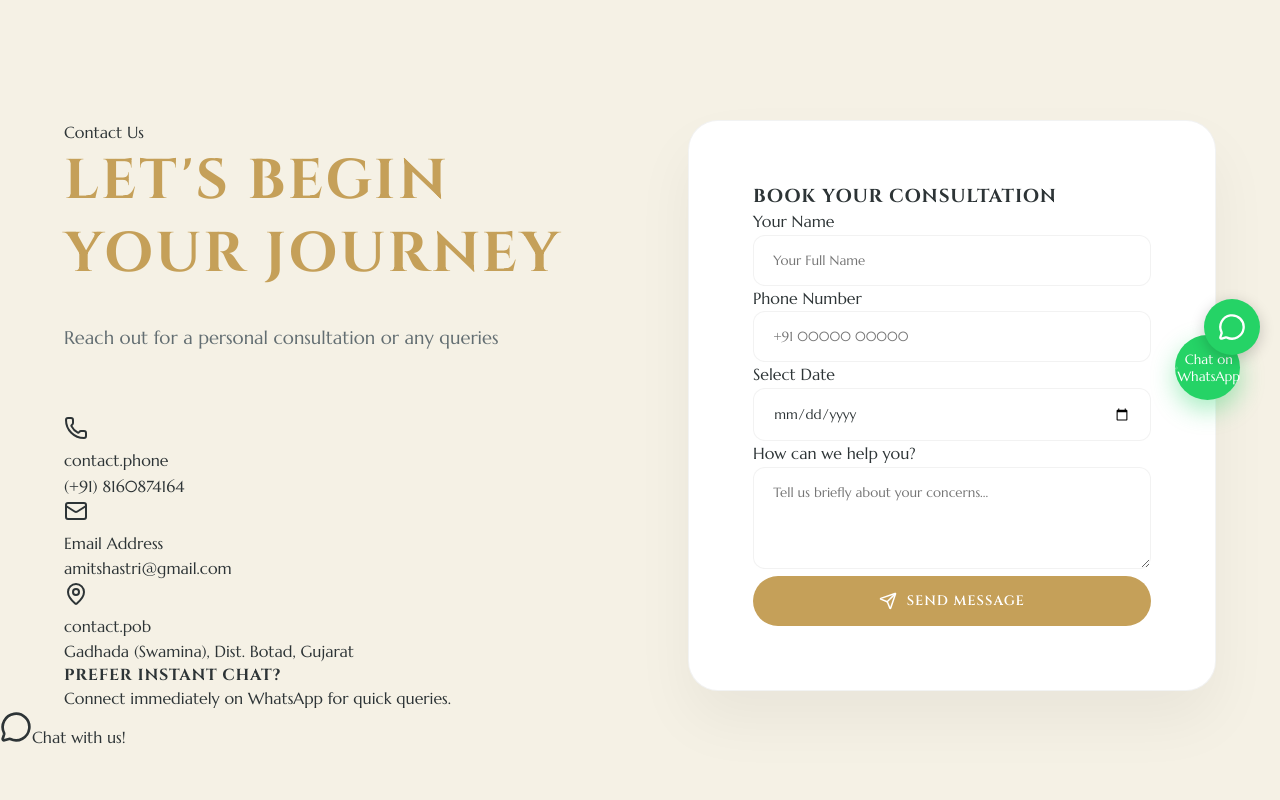
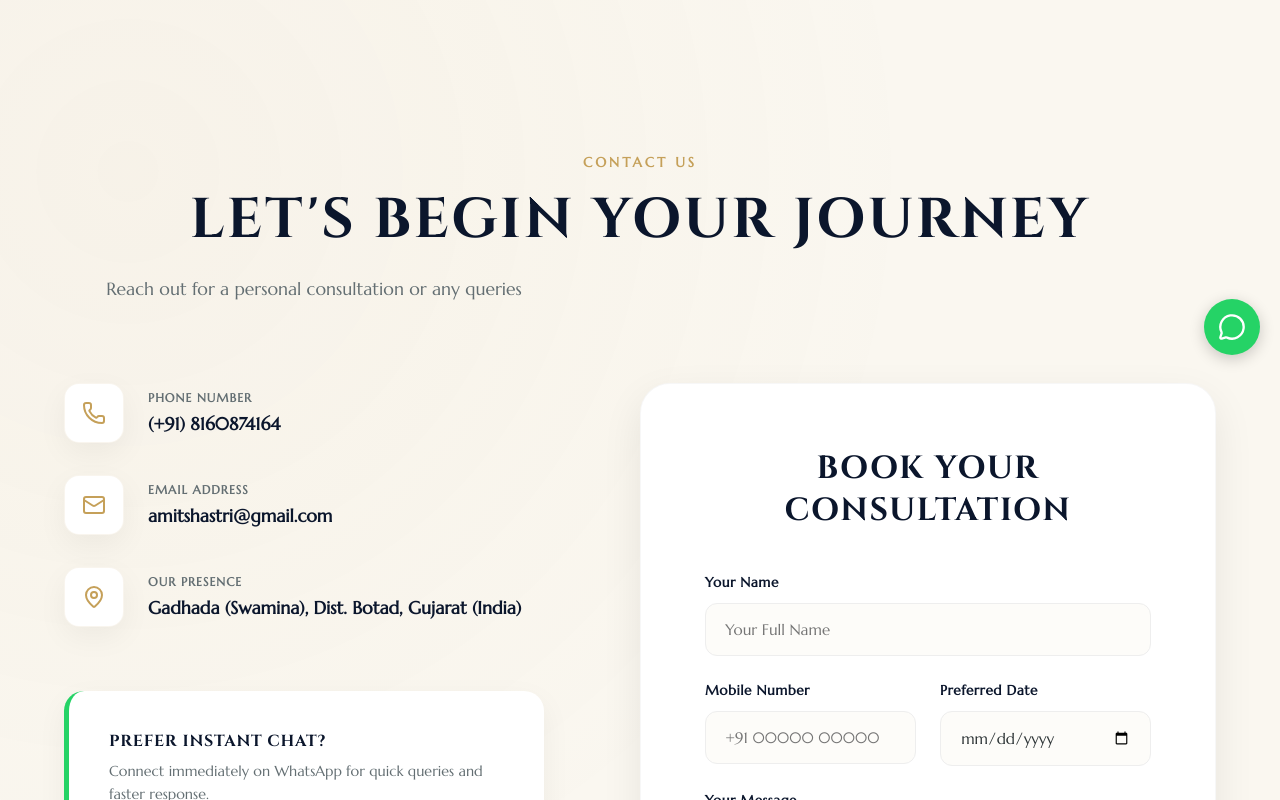
Before and after one commit to parita-fcs/krushnam-astrology-vision, a Next.js app: page /contact in a window 1280 px wide. Shown: the part 360-1160 px from the top of the page. Built offline with nearby package versions, Linux system fonts and the light colour scheme; a web font is replaced by a local one.

Commit message:
feat: add contact section with localization support and map integration

```diff
--- a/src/components/sections/Contact.module.css
+++ b/src/components/sections/Contact.module.css
@@ -1,107 +1,331 @@
 .contact {
-  padding: 8rem 0;
-  background-color: var(--bg-cream);
+  padding: 10rem 0;
+  background-color: var(--bg-light);
+  background-image: radial-gradient(circle at 10% 10%, rgba(197, 160, 89, 0.05) 0%, transparent 40%),
+                    radial-gradient(circle at 90% 90%, rgba(197, 160, 89, 0.05) 0%, transparent 40%);
   position: relative;
   overflow: hidden;
 }
 
-.title {
-  font-size: 3.5rem;
-  color: var(--primary);
-  margin-bottom: 2rem;
-}
-
-.subtitle {
-  font-size: 1.15rem;
-  color: var(--text-muted);
-  margin-bottom: 4rem;
+.container {
+  max-width: 1200px;
+  margin: 0 auto;
 }
 
 .grid {
   display: grid;
-  grid-template-columns: 1fr 1fr;
+  grid-template-columns: 1fr 1.2fr;
   gap: 6rem;
+  align-items: start;
+}
+
+.topLabel {
+  color: var(--primary);
+  text-transform: uppercase;
+  letter-spacing: 3px;
+  font-weight: 700;
+  font-size: 0.85rem;
+  display: block;
+  margin-bottom: 1rem;
+}
+
+.title {
+  font-size: 3.5rem;
+  font-family: var(--font-cinzel), serif;
+  color: var(--secondary);
+  line-height: 1.1;
+  margin-bottom: 1.5rem;
+}
+
+.subtitle {
+  font-size: 1.1rem;
+  color: var(--text-muted);
+  line-height: 1.6;
+  margin-bottom: 3.5rem;
+  max-width: 500px;
+}
+
+.infoSideVertical {
+  display: flex;
+  flex-direction: column;
+  justify-content: center;
+}
+
+.infoList {
+  display: flex;
+  flex-direction: column;
+  gap: 2rem;
+  margin-bottom: 4rem;
+}
+
+.infoItem {
+  display: flex;
+  align-items: center;
+  gap: 1.5rem;
+}
+
+.iconBox {
+  width: 60px;
+  height: 60px;
+  background: white;
+  color: var(--primary);
+  border-radius: 15px;
+  display: flex;
+  align-items: center;
+  justify-content: center;
+  box-shadow: var(--shadow-soft);
+  border: 1px solid rgba(197, 160, 89, 0.1);
+  flex-shrink: 0;
+}
+
+.textDetails label {
+  display: block;
+  font-size: 0.75rem;
+  text-transform: uppercase;
+  color: var(--text-muted);
+  letter-spacing: 1px;
+  font-weight: 700;
+  margin-bottom: 0.2rem;
+}
+
+.textDetails p {
+  font-size: 1.1rem;
+  color: var(--secondary);
+  font-weight: 600;
+}
+
+.ctaBox {
+  background: white;
+  padding: 2.5rem;
+  border-radius: 20px;
+  border-left: 5px solid #25D366;
+  box-shadow: var(--shadow-soft);
+}
+
+.ctaTitle {
+  font-family: var(--font-cinzel), serif;
+  color: var(--secondary);
+  margin-bottom: 0.5rem;
+}
+
+.ctaDesc {
+  color: var(--text-muted);
+  font-size: 0.9rem;
+  margin-bottom: 1.5rem;
+}
+
+.whatsappBtnInBox {
+  background-color: #25D366;
+  color: white;
+  padding: 0.8rem 1.5rem;
+  border-radius: 12px;
+  display: flex;
+  align-items: center;
+  gap: 0.8rem;
+  font-weight: 700;
+  font-size: 0.9rem;
+  width: fit-content;
+  box-shadow: 0 5px 15px rgba(37, 211, 102, 0.3);
 }
 
 .formCard {
   background: white;
   padding: 4rem;
   border-radius: 30px;
-  box-shadow: 0 30px 60px rgba(0, 0, 0, 0.05);
-  border: 1px solid rgba(11, 22, 35, 0.05);
+  box-shadow: var(--shadow-medium);
+  border: 1px solid rgba(0, 0, 0, 0.03);
 }
 
-.infoCol {
+.formHeading {
+  font-size: 2rem;
+  font-family: var(--font-cinzel), serif;
+  color: var(--secondary);
+  margin-bottom: 2.5rem;
+  text-align: center;
+}
+
+.form {
   display: flex;
   flex-direction: column;
-  justify-content: center;
+  gap: 1.5rem;
 }
 
-.contactMethod {
-  display: flex;
-  align-items: flex-start;
-  gap: 1.5rem;
-  margin-bottom: 3rem;
-  padding: 2rem;
-  background: white;
-  border-radius: 20px;
-  transition: all 0.3s;
-  border: 1px solid rgba(11, 22, 35, 0.05);
+.formGroup label {
+  display: block;
+  font-size: 0.85rem;
+  font-weight: 700;
+  color: var(--secondary);
+  margin-bottom: 0.6rem;
+  letter-spacing: 0.5px;
 }
 
-.contactMethod:hover {
-  transform: translateX(10px);
-  border-color: var(--secondary);
+.formGroup input, .formGroup textarea {
+  width: 100%;
+  padding: 1rem 1.2rem;
+  background: #fdfcf9;
+  border: 1.5px solid #eee;
+  border-radius: 12px;
+  font-family: inherit;
+  font-size: 0.95rem;
+  transition: all 0.3s;
 }
 
-.icon {
-  width: 50px;
-  height: 50px;
-  background: var(--bg-light);
-  color: var(--primary);
+.formGroup input:focus, .formGroup textarea:focus {
+  outline: none;
+  border-color: var(--primary);
+  background: white;
+}
+
+.formRow {
+  display: grid;
+  grid-template-columns: 1fr 1fr;
+  gap: 1.5rem;
+}
+
+.submitBtn {
+  background: var(--primary-gradient);
+  color: white;
+  padding: 1.2rem;
   border-radius: 12px;
+  font-size: 1rem;
+  font-weight: 700;
   display: flex;
   align-items: center;
   justify-content: center;
+  gap: 1rem;
+  text-transform: uppercase;
+  letter-spacing: 1.5px;
+  margin-top: 1rem;
+  box-shadow: 0 10px 20px rgba(197, 160, 89, 0.2);
 }
 
-.contactDetail h4 {
-  font-size: 1.1rem;
-  color: var(--primary);
-  margin-bottom: 0.5rem;
-}
-
-.contactDetail p {
-  color: var(--text-muted);
-}
-
-/* WhatsApp Floating Button */
-.whatsappBtn {
+/* Floating WhatsApp */
+.floatingWhatsapp {
   position: fixed;
   bottom: 40px;
   right: 40px;
-  width: 65px;
-  height: 65px;
+  width: 70px;
+  height: 70px;
   background-color: #25D366;
   color: white;
   border-radius: 50%;
   display: flex;
   align-items: center;
   justify-content: center;
-  box-shadow: 0 10px 25px rgba(37, 211, 102, 0.4);
   z-index: 1000;
-  cursor: pointer;
-  transition: all 0.3s;
+  box-shadow: 0 10px 30px rgba(37, 211, 102, 0.4);
+  transition: all 0.4s var(--transition-smooth);
 }
 
-.whatsappBtn:hover {
-  transform: scale(1.1) translateY(-5px);
-  box-shadow: 0 15px 30px rgba(37, 211, 102, 0.6);
+.floatingWhatsapp:hover {
+  transform: scale(1.1) rotate(10deg);
+}
+
+.whatsappTooltip {
+  position: absolute;
+  right: 85px;
+  background: white;
+  color: var(--secondary);
+  padding: 0.5rem 1rem;
+  border-radius: 10px;
+  font-size: 0.85rem;
+  font-weight: 700;
+  white-space: nowrap;
+  box-shadow: var(--shadow-soft);
+  opacity: 0;
+  transform: translateX(10px);
+  transition: all 0.3s;
+  pointer-events: none;
+}
+
+.floatingWhatsapp:hover .whatsappTooltip {
+  opacity: 1;
+  transform: translateX(0);
+}
+
+.header {
+  text-align: center;
+  margin-bottom: 5rem;
+}
+
+.stackedView {
+  display: flex;
+  flex-direction: column;
+  gap: 3rem;
+  width: 100%;
+}
+
+.infoCardFull {
+  background: white;
+  padding: 3rem;
+  border-radius: 25px;
+  box-shadow: var(--shadow-soft);
+  border: 1px solid rgba(0,0,0,0.03);
+}
+
+.infoGridRow {
+  display: grid;
+  grid-template-columns: repeat(auto-fit, minmax(280px, 1fr));
+  gap: 2rem;
+  margin-bottom: 3rem;
+}
+
+.whatsappFullRow {
+  display: flex;
+  justify-content: space-between;
+  align-items: center;
+  background: #fdfcf9;
+  padding: 2rem;
+  border-radius: 18px;
+  border-left: 5px solid #25D366;
+  gap: 2rem;
+}
+
+.whatsappText {
+  flex: 1;
+}
+
+.formCardFull {
+  background: white;
+  padding: 4rem;
+  border-radius: 25px;
+  box-shadow: var(--shadow-medium);
+  border: 1px solid rgba(0,0,0,0.03);
+}
+
+.formRowThree {
+  display: grid;
+  grid-template-columns: repeat(auto-fit, minmax(250px, 1fr));
+  gap: 2rem;
+}
+
+.mapWrapperFull {
+  width: 100%;
+  border-radius: 25px;
+  overflow: hidden;
+  box-shadow: var(--shadow-soft);
+  border: 1px solid rgba(0,0,0,0.03);
 }
 
 @media (max-width: 992px) {
-  .grid {
-    grid-template-columns: 1fr;
-    gap: 4rem;
+  .whatsappFullRow {
+    flex-direction: column;
+    text-align: center;
   }
 }
+
+@media (max-width: 768px) {
+  .infoCardFull, .formCardFull {
+    padding: 2rem 1.5rem;
+  }
+}
+
+@media (max-width: 480px) {
+  .formRow {
+    grid-template-columns: 1fr;
+  }
+
+  .title {
+    font-size: 2.5rem;
+  }
+}
--- a/src/components/sections/Contact.tsx
+++ b/src/components/sections/Contact.tsx
@@ -13,17 +13,20 @@ export default function Contact() {
   return (
     <section className={styles.contact} id="contact">
       <div className={`${styles.container} container`}>
+        <div className={styles.header}>
+            <span className={styles.topLabel}>{t("contact.top_label")}</span>
+            <h2 className={styles.title}>{t("contact.title")}</h2>
+            <p className={styles.subtitle}>{t("contact.subtitle")}</p>
+        </div>
+
         <div className={styles.grid}>
+          {/* Info Side - 6/6 */}
           <motion.div
-            className={styles.infoSide}
+            className={styles.infoSideVertical}
             initial={{ opacity: 0, x: -30 }}
             whileInView={{ opacity: 1, x: 0 }}
             viewport={{ once: true }}
           >
-            <span className={styles.topLabel}>Contact Us</span>
-            <h2 className={styles.title}>{t("contact.title")}</h2>
-            <p className={styles.subtitle}>{t("contact.subtitle")}</p>
-
             <div className={styles.infoList}>
               <div className={styles.infoItem}>
                 <div className={styles.iconBox}><Phone size={24} /></div>
@@ -45,23 +48,28 @@ export default function Contact() {
                 <div className={styles.iconBox}><MapPin size={24} /></div>
                 <div className={styles.textDetails}>
                   <label>{t("contact.pob")}</label>
-                  <p>Gadhada (Swamina), Dist. Botad, Gujarat</p>
+                  <p>Gadhada (Swamina), Dist. Botad, Gujarat (India)</p>
                 </div>
               </div>
             </div>
 
             <div className={styles.ctaBox}>
-               <h4>Prefer Instant Chat?</h4>
-               <p>Connect immediately on WhatsApp for quick queries.</p>
-               <Link href="https://wa.me/918160874164" target="_blank">
-                 <button className={styles.whatsappBtn}>
+               <h4 className={styles.ctaTitle}>{t("contact.whatsapp_title")}</h4>
+               <p className={styles.ctaDesc}>{t("contact.whatsapp_desc")}</p>
+               <Link href="https://wa.me/918160874164" target="_blank" className={styles.whatsappLink}>
+                 <motion.button
+                   className={styles.whatsappBtnInBox}
+                   whileHover={{ scale: 1.02 }}
+                   whileTap={{ scale: 0.98 }}
+                 >
                     <MessageCircle size={20} />
                     {t("contact.whatsapp")}
-                 </button>
+                 </motion.button>
                </Link>
             </div>
           </motion.div>
 
+          {/* Form Side - 6/6 */}
           <motion.div
             className={styles.formSide}
             initial={{ opacity: 0, x: 30 }}
@@ -69,33 +77,32 @@ export default function Contact() {
             viewport={{ once: true }}
           >
             <div className={styles.formCard}>
-               <h3 className={styles.formHeading}>Book Your Consultation</h3>
-               <form className={styles.form}>
+               <h3 className={styles.formHeading}>{t("contact.form_heading")}</h3>
+               <form className={styles.form} onSubmit={(e) => e.preventDefault()}>
                   <div className={styles.formGroup}>
                     <label>{t("contact.name")}</label>
-                    <input type="text" placeholder="Your Full Name" required />
+                    <input type="text" placeholder={t("contact.name_placeholder")} required />
                   </div>
 
                   <div className={styles.formRow}>
                     <div className={styles.formGroup}>
-                      <label>Phone Number</label>
+                      <label>{t("contact.phone_label")}</label>
                       <input type="tel" placeholder="+91 00000 00000" required />
                     </div>
                     <div className={styles.formGroup}>
-                      <label>Select Date</label>
+                      <label>{t("contact.date_label")}</label>
                       <input type="date" required />
                     </div>
                   </div>
 
                   <div className={styles.formGroup}>
                     <label>{t("contact.message")}</label>
-                    <textarea rows={4} placeholder="Tell us briefly about your concerns..." required></textarea>
+                    <textarea rows={4} placeholder={t("contact.msg_placeholder")} required></textarea>
                   </div>
 
                   <motion.button
                     type="submit"
-                    className="btn btn-primary"
-                    style={{ width: "100%" }}
+                    className={styles.submitBtn}
                     whileHover={{ scale: 1.02 }}
                     whileTap={{ scale: 0.98 }}
                   >
@@ -106,13 +113,26 @@ export default function Contact() {
             </div>
           </motion.div>
         </div>
+
+        {/* Map Integration - 12/12 */}
+        <motion.div
+          className={styles.mapWrapperFull}
+          initial={{ opacity: 0, y: 20 }}
+          whileInView={{ opacity: 1, y: 0 }}
+          viewport={{ once: true }}
+          style={{ marginTop: "4rem" }}
+        >
+           <iframe
+              src="https://maps.google.com/maps?q=21.9761995,71.573847&z=17&output=embed"
+              width="100%"
+              height="450"
+              style={{ border: 0, borderRadius: "25px" }}
+              allowFullScreen={true}
+              loading="lazy"
+              referrerPolicy="no-referrer-when-downgrade"
+           ></iframe>
+        </motion.div>
       </div>
-
-      {/* Floating WhatsApp Button */}
-      <Link href="https://wa.me/918160874164" target="_blank" className={styles.floatingWhatsapp}>
-          <MessageCircle size={32} />
-          <span className={styles.tooltip}>Chat with us!</span>
-      </Link>
     </section>
   );
 }
--- a/src/locales/en.json
+++ b/src/locales/en.json
@@ -122,9 +122,19 @@
     "subtitle": "Reach out for a personal consultation or any queries",
     "page_header": "Get In Touch",
     "page_description": "We are here to guide you on your journey. Reach out for consultations, pooja bookings, or any queries.",
+    "top_label": "Contact Us",
+    "phone": "Phone Number",
+    "email": "Email Address",
+    "pob": "Our Presence",
+    "whatsapp_title": "Prefer Instant Chat?",
+    "whatsapp_desc": "Connect immediately on WhatsApp for quick queries and faster response.",
+    "form_heading": "Book Your Consultation",
     "name": "Your Name",
-    "email": "Email Address",
-    "message": "How can we help you?",
+    "name_placeholder": "Your Full Name",
+    "phone_label": "Mobile Number",
+    "date_label": "Preferred Date",
+    "message": "Your Message",
+    "msg_placeholder": "Tell us briefly about your concerns (e.g. Health, Career, Marriage)...",
     "submit": "Send Message",
     "whatsapp": "Chat on WhatsApp"
   },
--- a/src/locales/gu.json
+++ b/src/locales/gu.json
@@ -121,9 +121,19 @@
     "subtitle": "વ્યક્તિગત પરામર્શ અથવા અન્ય કોઈ પ્રશ્ન માટે સંપર્ક કરો",
     "page_header": "સંપર્ક કરો",
     "page_description": "અમે તમારી સફરમાં તમારું માર્ગદર્શન કરવા માટે અહીં છીએ. પરામર્શ, પૂજા બુકિંગ અથવા અન્ય કોઈ પ્રશ્ન માટે અમારો સંપર્ક કરો.",
+    "top_label": "સંપર્ક કરો",
+    "phone": "ફોન નંબર",
+    "email": "ઇમેઇલ એડ્રેસ",
+    "pob": "અમારી હાજરી",
+    "whatsapp_title": "તાત્કાલિક ચેટ પસંદ છે?",
+    "whatsapp_desc": "ઝડપી પ્રશ્નો અને ઝડપી પ્રતિસાદ માટે તરત જ વોટ્સએપ પર જોડાઓ.",
+    "form_heading": "તમારા પરામર્શ બુક કરો",
     "name": "તમારું નામ",
-    "email": "ઇમેઇલ સરનામું",
-    "message": "અમે તમારી કેવી રીતે મદદ કરી શકીએ?",
+    "name_placeholder": "તમારું પૂરું નામ",
+    "phone_label": "મોબાઇલ નંબર",
+    "date_label": "પસંદગીની તારીખ",
+    "message": "તમારો સંદેશ",
+    "msg_placeholder": "તમારી ચિંતાઓ વિશે અમને ટૂંકમાં જણાવો (દા.ત. આરોગ્ય, કારકિર્દી, લગ્ન)...",
     "submit": "સંદેશ મોકલો",
     "whatsapp": "વોટ્સએપ પર ચેટ કરો"
   },
--- a/src/locales/hi.json
+++ b/src/locales/hi.json
@@ -121,9 +121,19 @@
     "subtitle": "व्यक्तिगत परामर्श या किसी अन्य प्रश्न के लिए संपर्क करें",
     "page_header": "संपर्क करें",
     "page_description": "हम आपके जीवन की यात्रा में मार्गदर्शन करने के लिए यहाँ हैं। परामर्श, पूजा बुकिंग या किसी भी प्रश्न के लिए हमसे संपर्क करें।",
+    "top_label": "संपर्क करें",
+    "phone": "फ़ोन नंबर",
+    "email": "ईमेल पता",
+    "pob": "हमारी उपस्थिति",
+    "whatsapp_title": "तत्काल चैट पसंद है?",
+    "whatsapp_desc": "त्वरित प्रश्नों और तेज़ प्रतिक्रिया के लिए तुरंत व्हाट्सएप पर जुड़ें।",
+    "form_heading": "अपना परामर्श बुक करें",
     "name": "आपका नाम",
-    "email": "ईमेल पता",
-    "message": "हम आपकी कैसे मदद कर सकते हैं?",
+    "name_placeholder": "आपका पूरा नाम",
+    "phone_label": "मोबाइल नंबर",
+    "date_label": "पसंदीदा तिथि",
+    "message": "आपका संदेश",
+    "msg_placeholder": "हमें संक्षेप में अपनी चिंताओं के बारे में बताएं (जैसे स्वास्थ्य, करियर, विवाह)...",
     "submit": "संदेश भेजें",
     "whatsapp": "व्हाट्सएप पर चैट करें"
   },
```
